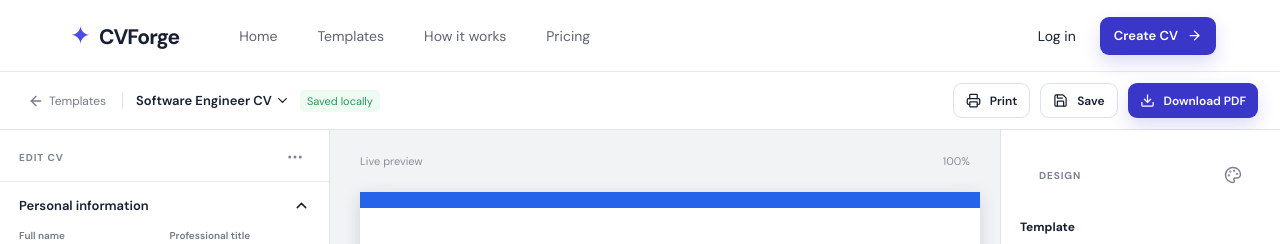
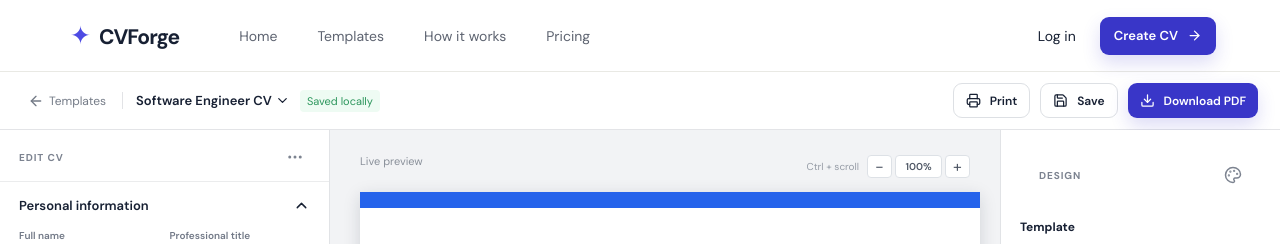
Before and after one commit to ChamiduPrabodya/CVForge, a React (Vite) app: page / in a window 1280 px wide. Both pictures are taken after a click on the button "How it works". Shown: the top 244 px of the page. Built offline with nearby package versions, Linux system fonts and the light colour scheme; a web font is replaced by a local one.

Commit message:
add a cv pervirew panel zooming feature

```diff
--- a/src/main.tsx
+++ b/src/main.tsx
@@ -622,7 +622,9 @@ function Builder({
     [color, setColor] = useState("#2563eb"),
     [font, setFont] = useState("Inter"),
     [spacing, setSpacing] = useState(1),
-    previewRef = useRef<HTMLDivElement>(null);
+    [zoom, setZoom] = useState(1),
+    previewRef = useRef<HTMLDivElement>(null),
+    previewAreaRef = useRef<HTMLElement>(null);
   const update = (key: keyof CVData, value: any) =>
     setCV((p) => ({ ...p, [key]: value }));
   const updateItem = <T extends { id: string }>(
@@ -671,6 +673,19 @@ function Builder({
     a.splice(to, 0, item);
     update("sections", a);
   };
+  useEffect(() => {
+    const previewArea = previewAreaRef.current;
+    if (!previewArea) return;
+    const handlePreviewWheel = (event: WheelEvent) => {
+      if (!event.ctrlKey) return;
+      event.preventDefault();
+      event.stopPropagation();
+      const step = event.deltaY < 0 ? 0.1 : -0.1;
+      setZoom((value) => Math.min(1.5, Math.max(0.6, +(value + step).toFixed(1))));
+    };
+    previewArea.addEventListener("wheel", handlePreviewWheel, { passive: false });
+    return () => previewArea.removeEventListener("wheel", handlePreviewWheel);
+  }, []);
   const exportPDF = async () => {
     if (!cv.fullName || !cv.email) {
       notify("Add your name and email before exporting.");
@@ -679,6 +694,10 @@ function Builder({
     const node = previewRef.current;
     if (!node) return;
     notify("Generating your PDF…");
+    const previousZoom = zoom;
+    setZoom(1);
+    await new Promise<void>((resolve) => requestAnimationFrame(() => resolve()));
+    try {
       const canvas = await html2canvas(node, {
         scale: 2,
         backgroundColor: "#ffffff",
@@ -690,6 +709,9 @@ function Builder({
       pdf.addImage(img, "PNG", 0, 0, w, h);
       pdf.save(`${cv.fullName.replaceAll(" ", "-")}-CV.pdf`);
       notify("PDF generated successfully.");
+    } finally {
+      setZoom(previousZoom);
+    }
   };
   return (
     <main className="builder">
@@ -968,10 +990,15 @@ function Builder({
             </Repeater>
           </Accordion>
         </aside>
-        <section className={"preview-area " + (tab === "preview" ? "on" : "")}>
+        <section ref={previewAreaRef} className={"preview-area " + (tab === "preview" ? "on" : "")}>
           <div className="zoom-bar">
             <span>Live preview</span>
-            <span>100%</span>
+            <div className="zoom-controls" aria-label="CV preview zoom controls">
+              <span className="zoom-hint">Ctrl + scroll</span>
+              <button onClick={() => setZoom((value) => Math.max(0.6, +(value - 0.1).toFixed(1)))} disabled={zoom <= 0.6} aria-label="Zoom out">−</button>
+              <button className="zoom-value" onClick={() => setZoom(1)} title="Reset zoom to 100%">{Math.round(zoom * 100)}%</button>
+              <button onClick={() => setZoom((value) => Math.min(1.5, +(value + 0.1).toFixed(1)))} disabled={zoom >= 1.5} aria-label="Zoom in">+</button>
+            </div>
           </div>
           <div
             ref={previewRef}
@@ -981,6 +1008,7 @@ function Builder({
                 "--accent": color,
                 "--cv-font": font,
                 "--space": spacing,
+                zoom,
               } as React.CSSProperties
             }
           >
--- a/src/styles.css
+++ b/src/styles.css
@@ -842,6 +842,7 @@ textarea {
   padding: 24px 30px;
   text-align: center;
   position: relative;
+  overscroll-behavior: contain;
 }
 .zoom-bar {
   height: 25px;
@@ -854,6 +855,11 @@ textarea {
   font-size: 11px;
   text-align: left;
 }
+.zoom-controls { display:flex; align-items:center; gap:3px; }
+.zoom-hint { color:#969ca6; font-size:10px; margin-right:5px; }
+.zoom-controls button { width:25px; height:23px; border:1px solid #dde1e6; border-radius:4px; background:#fff; color:#505866; font-size:16px; line-height:1; }
+.zoom-controls button:hover:not(:disabled) { border-color:#7672d8; color:#4d4ac9; }
+.zoom-controls .zoom-value { width:47px; font-size:10px; font-weight:600; }
 .a4-wrap {
   width: 620px;
   min-height: 877px;
```
Also changed, not shown: 5 other files (tests, documents, lock files or other folders). Lines whose indentation alone changed are shown as unchanged.
